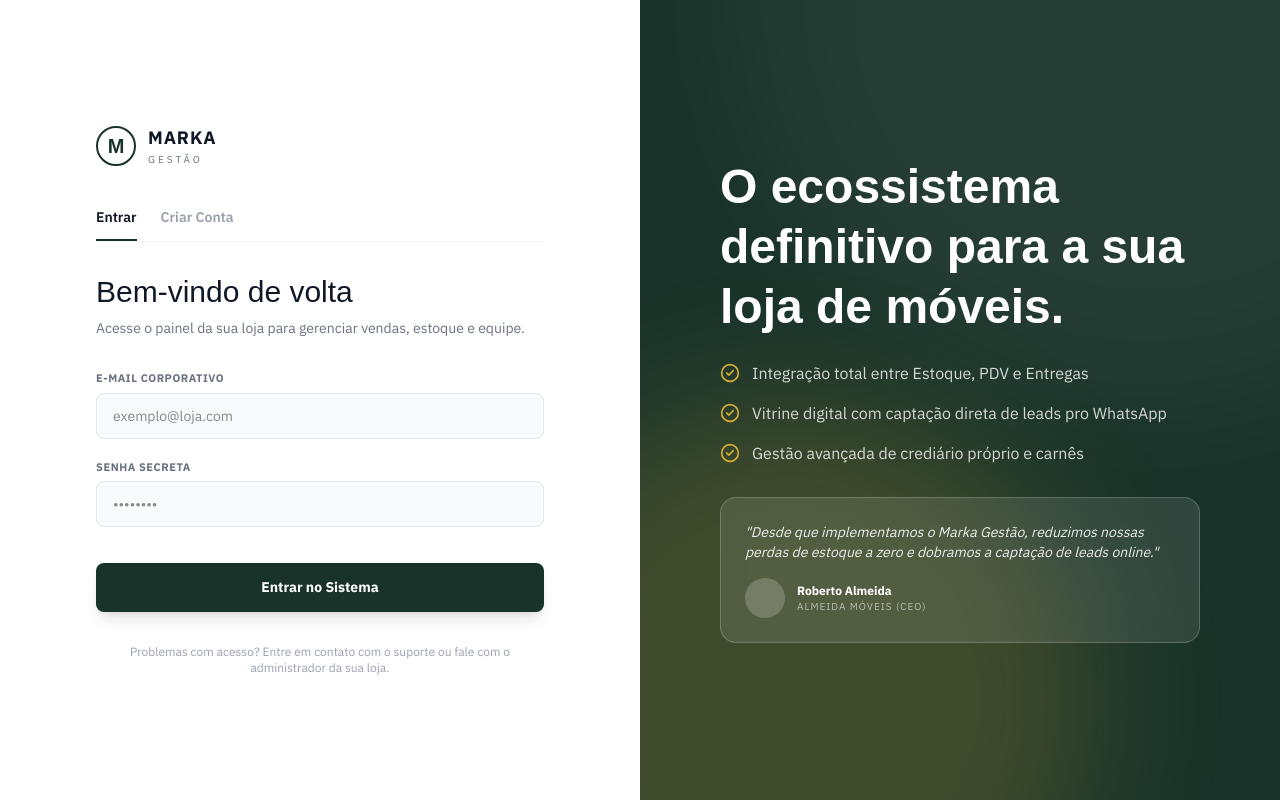
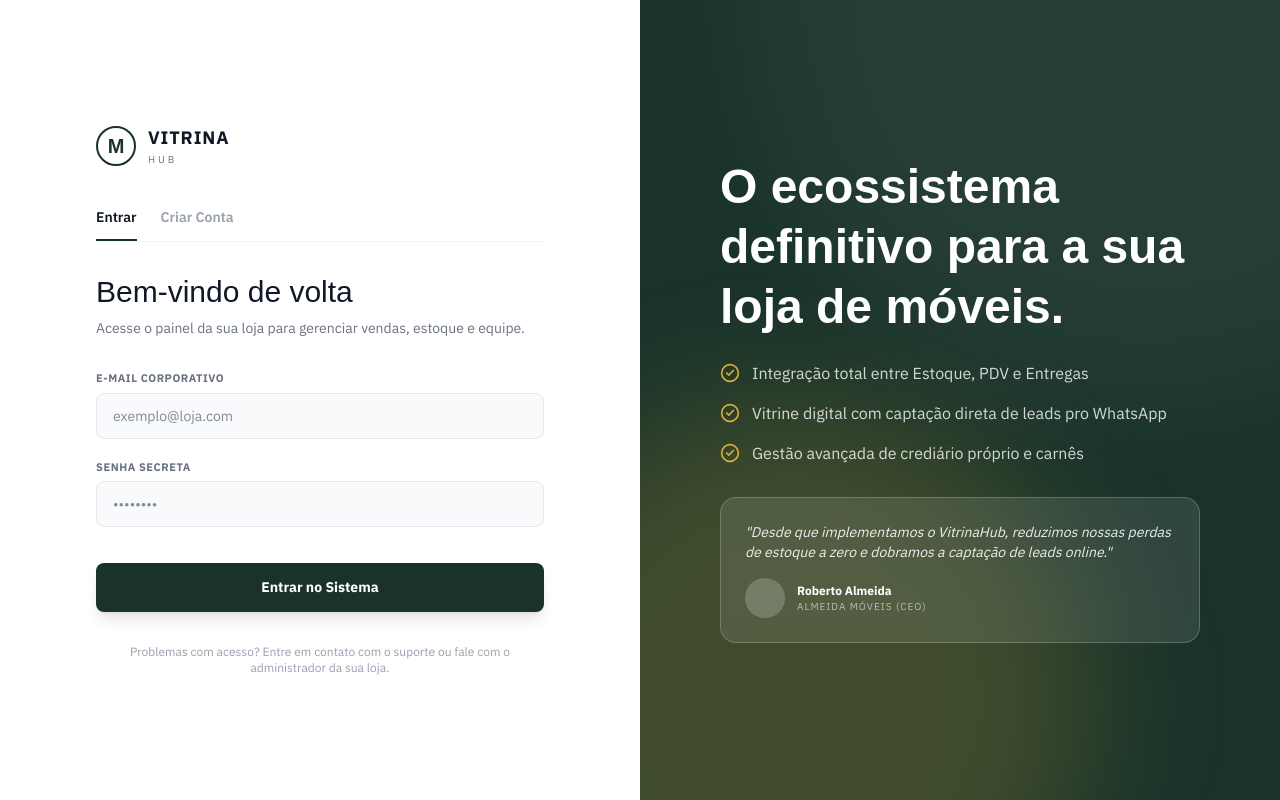
Before and after one commit to marcioholm/lojas-de-moveis, a Next.js app: page /login in a window 1280 px wide. Built offline with nearby package versions, Linux system fonts and the light colour scheme; a web font is replaced by a local one.

Commit message:
Rename Marka Gestao to VitrinaHub

```diff
--- a/package.json
+++ b/package.json
@@ -1,5 +1,5 @@
 {
-  "name": "marka-gestao",
+  "name": "vitrina-hub",
   "version": "0.1.0",
   "private": true,
   "scripts": {
--- a/src/app/app/ClientLayout.tsx
+++ b/src/app/app/ClientLayout.tsx
@@ -63,9 +63,9 @@ export default function ClientLayout({ children, userProfile }: { children: Reac
             <div className="w-9 h-9 rounded-full border-[1.5px] border-[var(--sidebar-accent)] flex items-center justify-center text-[var(--sidebar-accent)] font-serif font-bold text-lg">
               M
             </div>
-            <div>
-              <b className="block text-white text-sm font-bold tracking-wider uppercase">Marka</b>
-              <small className="block text-[8px] tracking-[0.3em] uppercase opacity-60">Gestão</small>
+            <div className="ml-3 transition-all duration-300">
+              <b className="block text-white text-sm font-bold tracking-wider uppercase">Vitrina</b>
+              <small className="block text-white/60 text-[9px] tracking-[0.3em] uppercase">Hub</small>
             </div>
           </div>
           <button className="md:hidden text-white" onClick={() => setSidebarOpen(false)}>
--- a/src/app/app/onboarding/page.tsx
+++ b/src/app/app/onboarding/page.tsx
@@ -39,7 +39,7 @@ export default async function OnboardingPage() {
           <div className="w-16 h-16 bg-white/20 rounded-full flex items-center justify-center mx-auto mb-4">
             <CheckCircle size={32} />
           </div>
-          <h1 className="text-2xl font-bold font-serif">Bem-vindo ao Marka Gestão</h1>
+          <h1 className="text-2xl font-bold font-serif">Bem-vindo ao VitrinaHub</h1>
           <p className="opacity-90 mt-2">Vamos configurar os dados iniciais da sua loja para começarmos.</p>
         </div>
 
--- a/src/app/layout.tsx
+++ b/src/app/layout.tsx
@@ -16,8 +16,8 @@ const fontBody = IBM_Plex_Sans({
 });
 
 export const metadata: Metadata = {
-  title: "Marka Gestão",
-  description: "ERP/SaaS para lojas de móveis",
+  title: "VitrinaHub",
+  description: "Sistema completo para gestão de lojas de móveis",
 };
 
 export default function RootLayout({ children }: { children: React.ReactNode }) {
--- a/src/app/login/page.tsx
+++ b/src/app/login/page.tsx
@@ -41,8 +41,8 @@ export default function LoginPage() {
               M
             </div>
             <div>
-              <b className="block text-gray-900 text-lg font-bold tracking-wider uppercase">Marka</b>
-              <small className="block text-[10px] tracking-[0.3em] uppercase text-gray-500">Gestão</small>
+              <b className="block text-gray-900 text-lg font-bold tracking-wider uppercase">Vitrina</b>
+              <small className="block text-[10px] tracking-[0.3em] uppercase text-gray-500">Hub</small>
             </div>
           </div>
 
@@ -153,7 +153,7 @@ export default function LoginPage() {
 
             <div className="p-6 bg-white/10 backdrop-blur-md rounded-2xl border border-white/20">
               <p className="italic text-sm text-white/90">
-                "Desde que implementamos o Marka Gestão, reduzimos nossas perdas de estoque a zero e dobramos a captação de leads online."
+                "Desde que implementamos o VitrinaHub, reduzimos nossas perdas de estoque a zero e dobramos a captação de leads online."
               </p>
               <div className="mt-4 flex items-center gap-3">
                 <div className="w-10 h-10 bg-white/20 rounded-full"></div>
```
